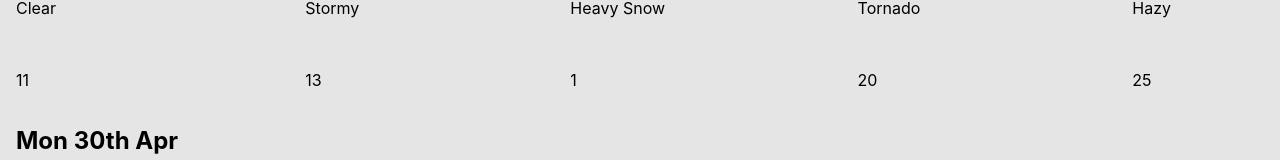
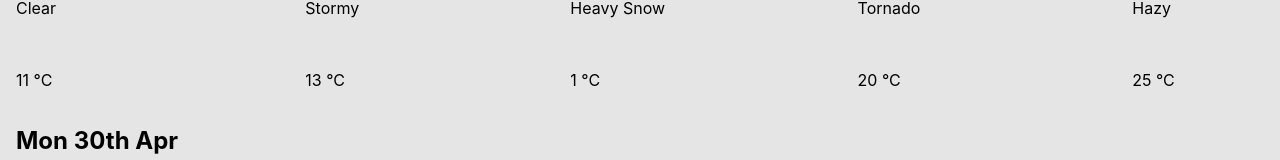
Before and after one commit to mike-shields-dev/weather-app, a React (Create React App) app: page / in a window 1280 px wide. Shown: the part 213-373 px from the top of the page. Built offline with nearby package versions, Linux system fonts and the light colour scheme; some icons are missing.

Commit message:
fix(typo): Add missing temperature units

```diff
--- a/src/components/ForecastSummary.jsx
+++ b/src/components/ForecastSummary.jsx
@@ -23,7 +23,7 @@ export default function ForecastSummary({
         iconId={icon}
         name="owm"
       />
-      <p className="forecast-summary__temperature">{temperature.max}</p>
+      <p className="forecast-summary__temperature">{temperature.max} °C</p>
     </div>
   );
 }
```
